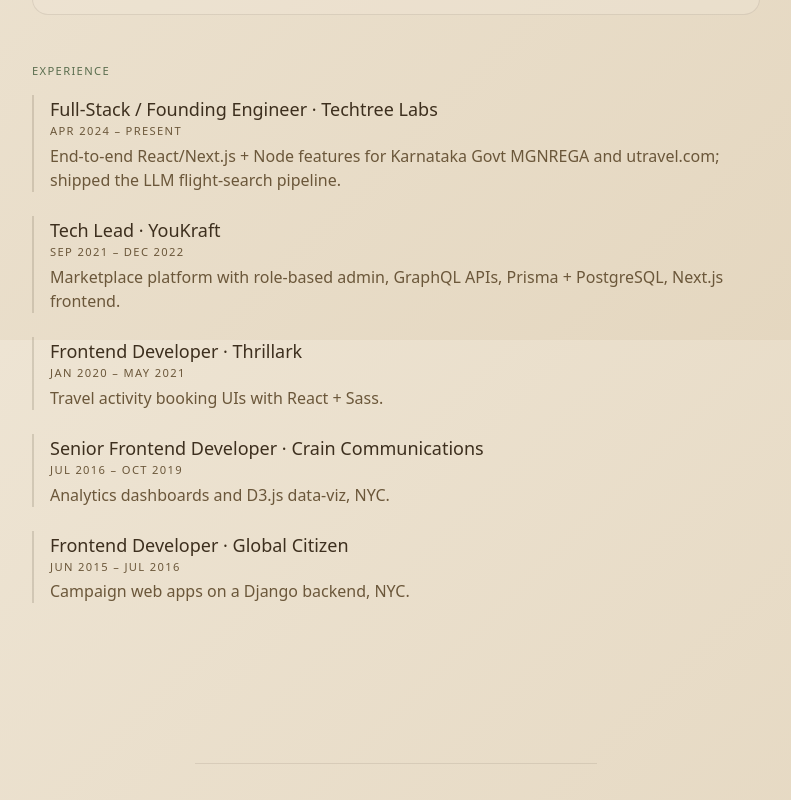
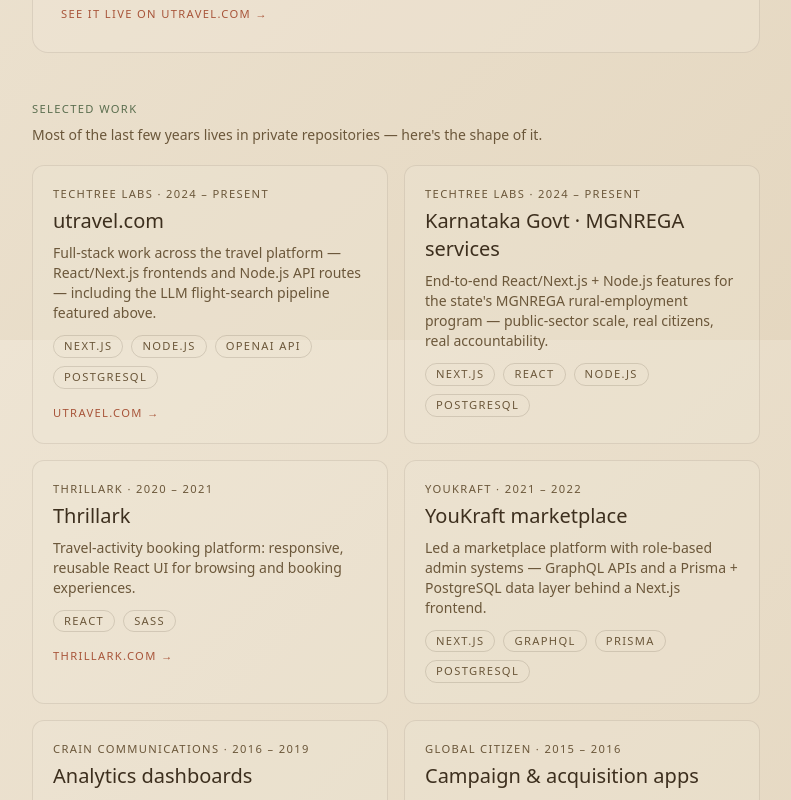
Before and after one commit to mariprasad/mariprasad, a Next.js app: page /work in a window 1280 px wide. Shown: the part 460-1260 px from the top of the page, without its empty margins (244-1035 px from the left). Built offline with nearby package versions, Linux system fonts and the light colour scheme; no server answers.

Commit message:
feat: Selected work section on /work + live utravel/thrillark links

```diff
--- a/src/app/work/page.tsx
+++ b/src/app/work/page.tsx
@@ -1,6 +1,10 @@
-import { FEATURED, EXPERIENCE, RESUME_URL } from "@/data/work";
+import { FEATURED, PROJECTS, EXPERIENCE, RESUME_URL } from "@/data/work";
 
 export const metadata = { title: "Work — Mariprasad" };
+
+function prettyHost(url: string): string {
+  return url.replace(/^https?:\/\//, "").replace(/^www\./, "").replace(/\/$/, "");
+}
 
 export default function WorkPage() {
   return (
@@ -20,6 +24,39 @@ export default function WorkPage() {
             <li key={s} className="label rounded-full border border-ink/15 px-3 py-1 text-ink-soft">{s}</li>
           ))}
         </ul>
+        {FEATURED.url && (
+          <a href={FEATURED.url} target="_blank" rel="noopener noreferrer"
+            className="mt-5 inline-block label text-terracotta hover:underline">
+            See it live on {prettyHost(FEATURED.url)} →
+          </a>
+        )}
+      </section>
+
+      <section className="mt-12">
+        <h2 className="label text-pine">Selected work</h2>
+        <p className="mt-2 text-sm text-ink-soft max-w-xl">
+          Most of the last few years lives in private repositories — here&apos;s the shape of it.
+        </p>
+        <div className="mt-5 grid sm:grid-cols-2 gap-4">
+          {PROJECTS.map((p) => (
+            <div key={p.name} className="rounded-xl border border-ink/10 bg-paper/30 p-5">
+              <p className="label text-ink-soft">{p.org} · {p.period}</p>
+              <h3 className="mt-1 text-xl text-ink">{p.name}</h3>
+              <p className="mt-2 text-sm text-ink-soft">{p.blurb}</p>
+              <ul className="mt-3 flex flex-wrap gap-2">
+                {p.stack.map((s) => (
+                  <li key={s} className="label rounded-full border border-ink/15 px-2.5 py-0.5 text-ink-soft">{s}</li>
+                ))}
+              </ul>
+              {p.url && (
+                <a href={p.url} target="_blank" rel="noopener noreferrer"
+                  className="mt-4 inline-block label text-terracotta hover:underline">
+                  {prettyHost(p.url)} →
+                </a>
+              )}
+            </div>
+          ))}
+        </div>
       </section>
 
       <section className="mt-12">
--- a/src/data/work.ts
+++ b/src/data/work.ts
@@ -1,4 +1,13 @@
 export type Role = { company: string; title: string; period: string; blurb: string };
+
+export type Project = {
+  name: string;
+  org: string;
+  period: string;
+  blurb: string;
+  stack: string[];
+  url?: string; // only set when the work is publicly viewable
+};
 
 export const FEATURED = {
   title: "LLM Flight-Search Pipeline",
@@ -6,7 +15,63 @@ export const FEATURED = {
   blurb:
     "A server-side flight-search pipeline using the OpenAI API with JSON-schema structured outputs, Zod validation, and anti-hallucination grounding against a live airport API.",
   stack: ["Next.js", "Node.js", "OpenAI API", "Zod", "PostgreSQL"],
+  url: "https://utravel.com",
 };
+
+// Selected work. Most of the last few years lives in private Azure DevOps repos,
+// so these are described rather than linked; `url` is set only where it's public.
+export const PROJECTS: Project[] = [
+  {
+    name: "utravel.com",
+    org: "Techtree Labs",
+    period: "2024 – present",
+    blurb:
+      "Full-stack work across the travel platform — React/Next.js frontends and Node.js API routes — including the LLM flight-search pipeline featured above.",
+    stack: ["Next.js", "Node.js", "OpenAI API", "PostgreSQL"],
+    url: "https://utravel.com",
+  },
+  {
+    name: "Karnataka Govt · MGNREGA services",
+    org: "Techtree Labs",
+    period: "2024 – present",
+    blurb:
+      "End-to-end React/Next.js + Node.js features for the state's MGNREGA rural-employment program — public-sector scale, real citizens, real accountability.",
+    stack: ["Next.js", "React", "Node.js", "PostgreSQL"],
+  },
+  {
+    name: "Thrillark",
+    org: "Thrillark",
+    period: "2020 – 2021",
+    blurb:
+      "Travel-activity booking platform: responsive, reusable React UI for browsing and booking experiences.",
+    stack: ["React", "Sass"],
+    url: "https://www.thrillark.com",
+  },
+  {
+    name: "YouKraft marketplace",
+    org: "YouKraft",
+    period: "2021 – 2022",
+    blurb:
+      "Led a marketplace platform with role-based admin systems — GraphQL APIs and a Prisma + PostgreSQL data layer behind a Next.js frontend.",
+    stack: ["Next.js", "GraphQL", "Prisma", "PostgreSQL"],
+  },
+  {
+    name: "Analytics dashboards",
+    org: "Crain Communications",
+    period: "2016 – 2019",
+    blurb:
+      "Complex data-visualization interfaces and analytics dashboards for a major New York publisher, built with D3.js.",
+    stack: ["React", "AngularJS", "D3.js"],
+  },
+  {
+    name: "Campaign & acquisition apps",
+    org: "Global Citizen",
+    period: "2015 – 2016",
+    blurb:
+      "Campaign and acquisition-focused web applications supporting global advocacy drives, integrated with a Django backend.",
+    stack: ["JavaScript", "Django"],
+  },
+];
 
 export const EXPERIENCE: Role[] = [
   { company: "Techtree Labs", title: "Full-Stack / Founding Engineer", period: "Apr 2024 – present", blurb: "End-to-end React/Next.js + Node features for Karnataka Govt MGNREGA and utravel.com; shipped the LLM flight-search pipeline." },
```
